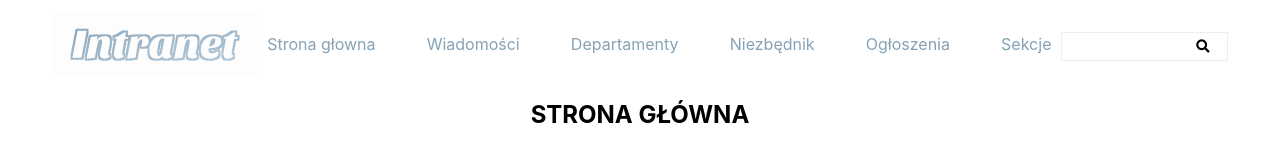
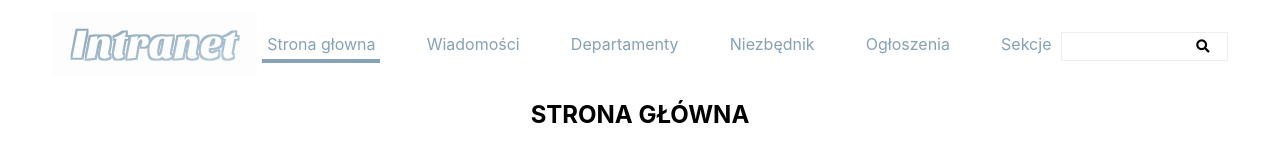
Before and after one commit to MariuszSzlachta/intranet, a React app: page / in a window 1280 px wide. Shown: the top 160 px of the page. Built offline with nearby package versions, Linux system fonts and the light colour scheme.

Commit message:
Add styles for active navlinks

```diff
--- a/src/Components/Navbar/Navbar.js
+++ b/src/Components/Navbar/Navbar.js
@@ -14,9 +14,9 @@ const navbar = (props) => {
   if (!props.toggled) {
     componentClasses.push(classes.toggled);
   } else {
-    // componentClasses = componentClasses.filter(el => el === 'toggled' ? null : el);
+    componentClasses = componentClasses.filter(el => el === 'toggled' ? null : el);
   }
-  console.log(componentClasses);
+
   return (
     <ul className={componentClasses.join(' ')} >
       {navbarItems}
--- a/src/Components/Navbar/NavbarItem/NavbarItem.js
+++ b/src/Components/Navbar/NavbarItem/NavbarItem.js
@@ -1,11 +1,11 @@
 import React from 'react';
-import { Link } from 'react-router-dom';
+import { NavLink } from 'react-router-dom';
 
 import classes from './NavbarItem.module.scss';
 
 const navbarItem = (props) => (
-  <li className={classes.navbarItem}>
-    <Link to={props.url} className={classes.navbarItem__link}>{props.name}</Link>
+  <li className={classes.navbarItem} >
+    <NavLink exact to={props.url} activeClassName={classes.active} className={classes.navbarItem__link}>{props.name}</NavLink>
   </li>
 )
 
--- a/src/Components/Navbar/NavbarItem/NavbarItem.module.scss
+++ b/src/Components/Navbar/NavbarItem/NavbarItem.module.scss
@@ -1,12 +1,16 @@
 .navbarItem {
-  padding: 5px;
-  border-bottom: 4px solid transparent;
-  transition: 0.3s ease-in-out;
-  &:hover {
+  &__link {
+    display: block;
+    border-bottom: 4px solid transparent;
+    padding: 5px;
+    color: #85a2b6;
+    text-decoration: none;
+    transition: 0.3s ease-in-out;
+    &:hover {
+      border-bottom: 4px solid #85a2b6;
+    }
+  }
+  .active {
     border-bottom: 4px solid #85a2b6;
   }
-  &__link {
-    color: #85a2b6;
-    text-decoration: none;
-  }
 }
```
